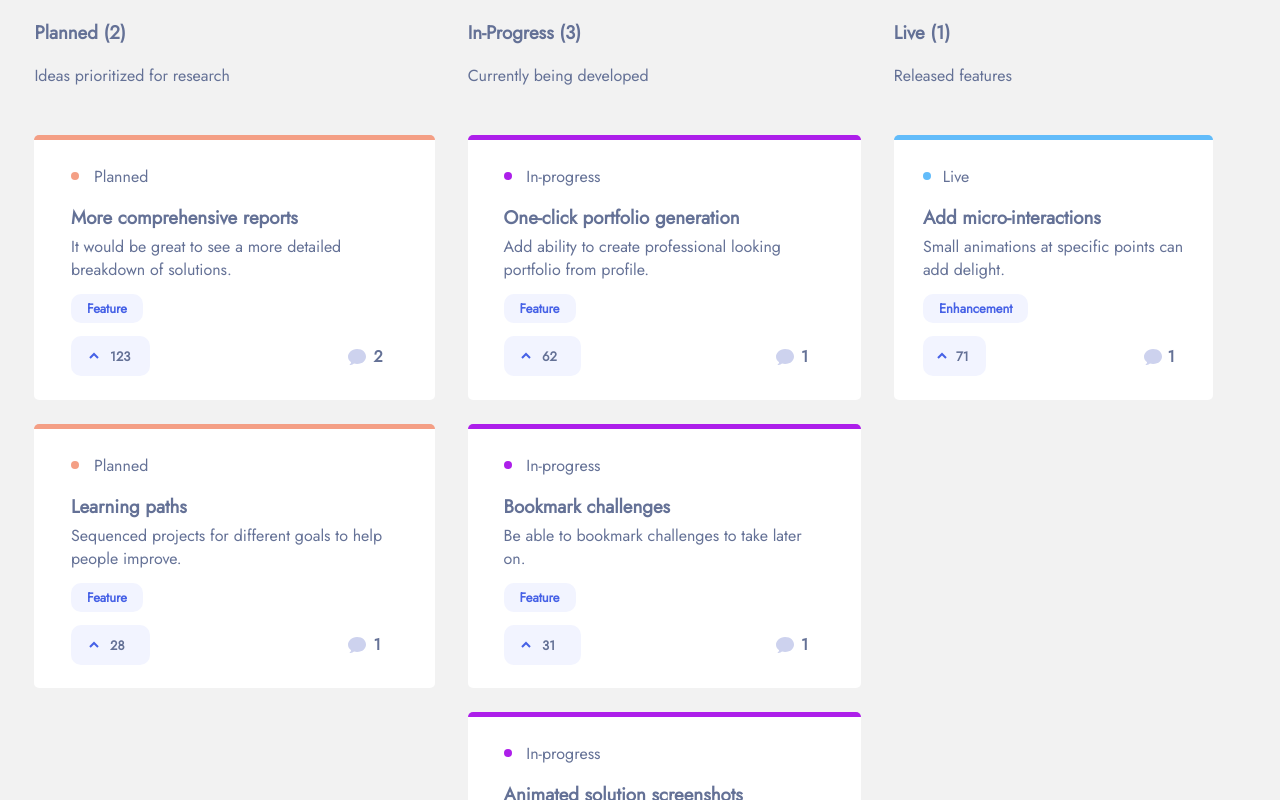
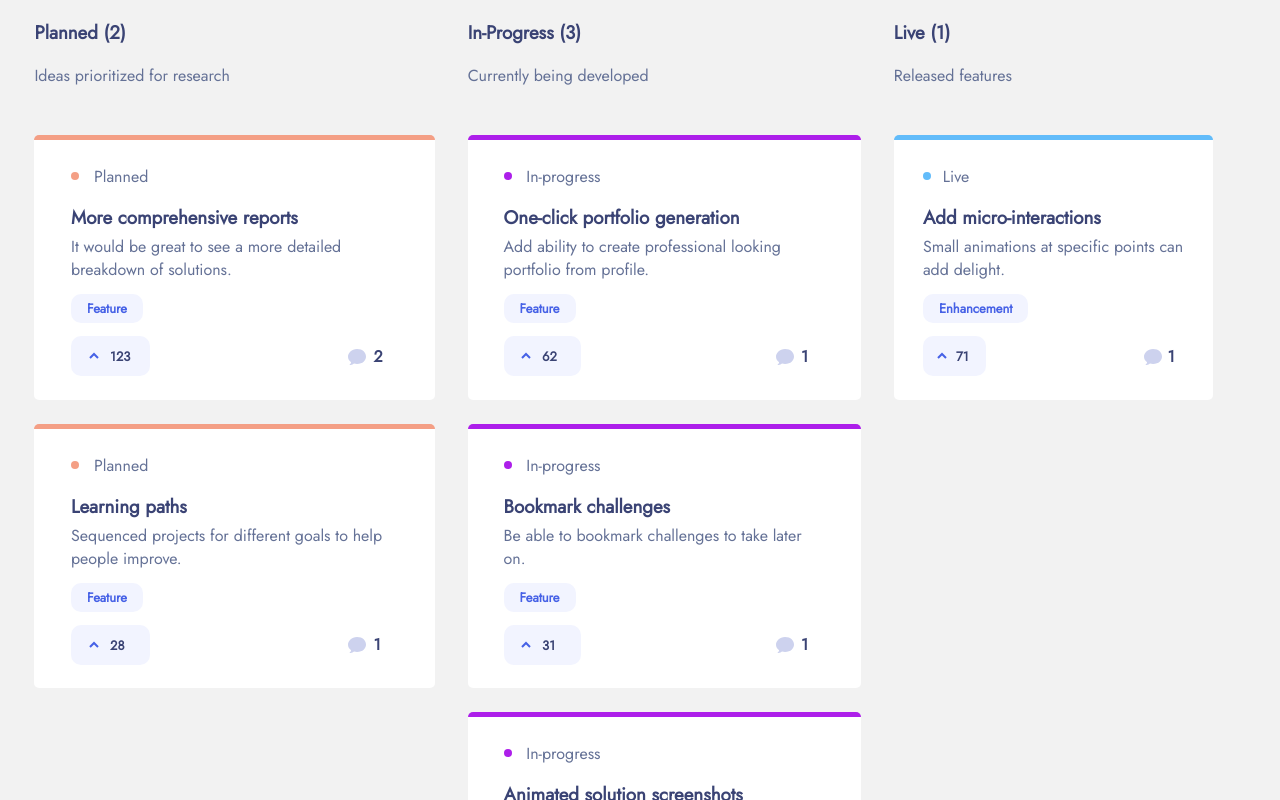
Before and after one commit to AmaliTech-Training-Academy/product-feedback-app, a React (Create React App) app in the folder project/: page / in a window 1280 px wide. Shown: the top 800 px of the page. Built offline with nearby package versions, Linux system fonts and the light colour scheme; no server answers.

Commit message:
correcting font colors h3

```diff
--- a/project/src/Pages/roadmap/Planned.js
+++ b/project/src/Pages/roadmap/Planned.js
@@ -23,7 +23,6 @@ const ComponentBox = (props)=> {
            <div className="last-line">
               <div className="up">
                 <div className="inner-box-up">
-                {/* <img className="arrow-up" src="../../assets/shared/icon-arrow-up.svg"/> */}
                 <svg  className="arrow-up"width="10" height="7" xmlns="http://www.w3.org/2000/svg"><path d="M1 6l4-4 4 4" stroke="#4661E6" strokeWidth="2" fill="none" fillRule="evenodd"/></svg>
                 <p className=" up-votes body-3">{props.up}</p>
               </div>
--- a/project/src/Pages/roadmap/roadmap.css
+++ b/project/src/Pages/roadmap/roadmap.css
@@ -4,8 +4,15 @@
     display: flex;
     flex-direction:row;
 }
-p,h3{
+p{
     color: #647196;
+}
+h3{
+    color: #3a4374;
+}
+ .up-votes,.comments{
+    color: #3a4374;
+
 }
 
 #tab1,#tab2,#tab3{
```
